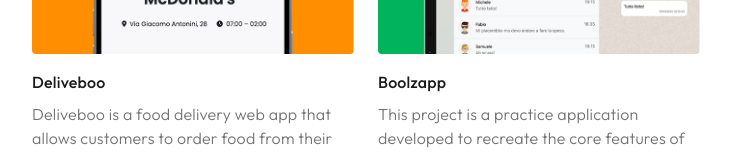
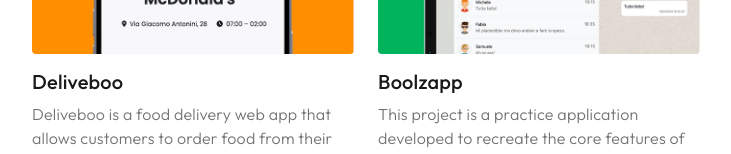
Before and after one commit to andrea-salvalaggio/portfolio, a Nuxt app: page / in a window 1280 px wide. Shown: the part 669-823 px from the top of the page, without its empty margins (274-1005 px from the left). Built offline with nearby package versions, Linux system fonts and the light colour scheme.

Commit message:
style: update ProjectCard component to use consistent heading class for project title

```diff
--- a/app/components/ui/ProjectCard.vue
+++ b/app/components/ui/ProjectCard.vue
@@ -3,7 +3,7 @@
         <div class="card h-100 border-0">
             <img :src="project.image" :alt="project.title" class="card-image rounded-1 lazyload" />
             <div class="card-body d-flex flex-column p-0 mt-3">
-                <div class="card-title fw-medium">{{ project.title }}</div>
+                <div class="h5 card-title fw-medium">{{ project.title }}</div>
                 <p class="card-text fw-light">{{ project.description }}</p>
             </div>
         </div>
```
